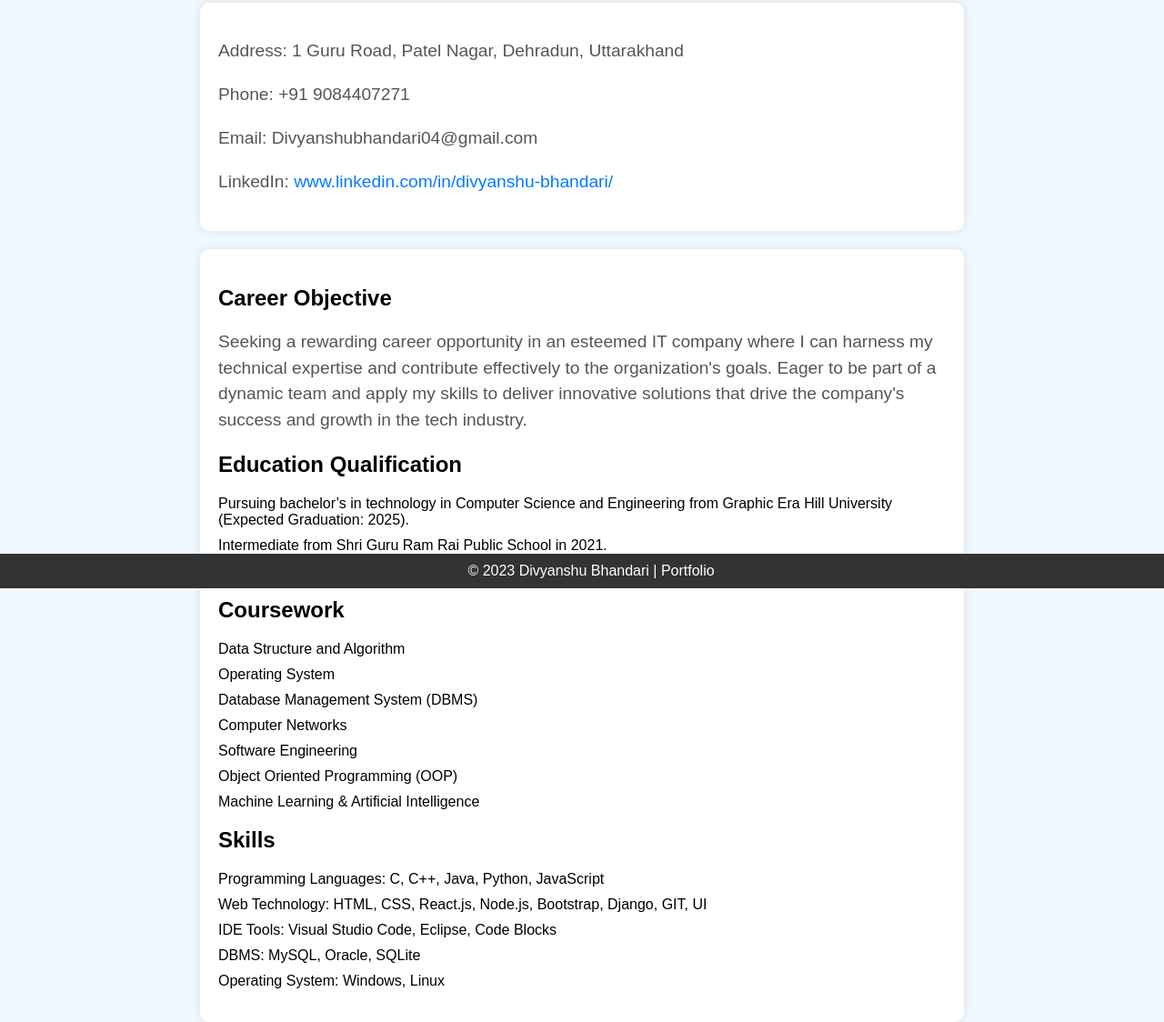
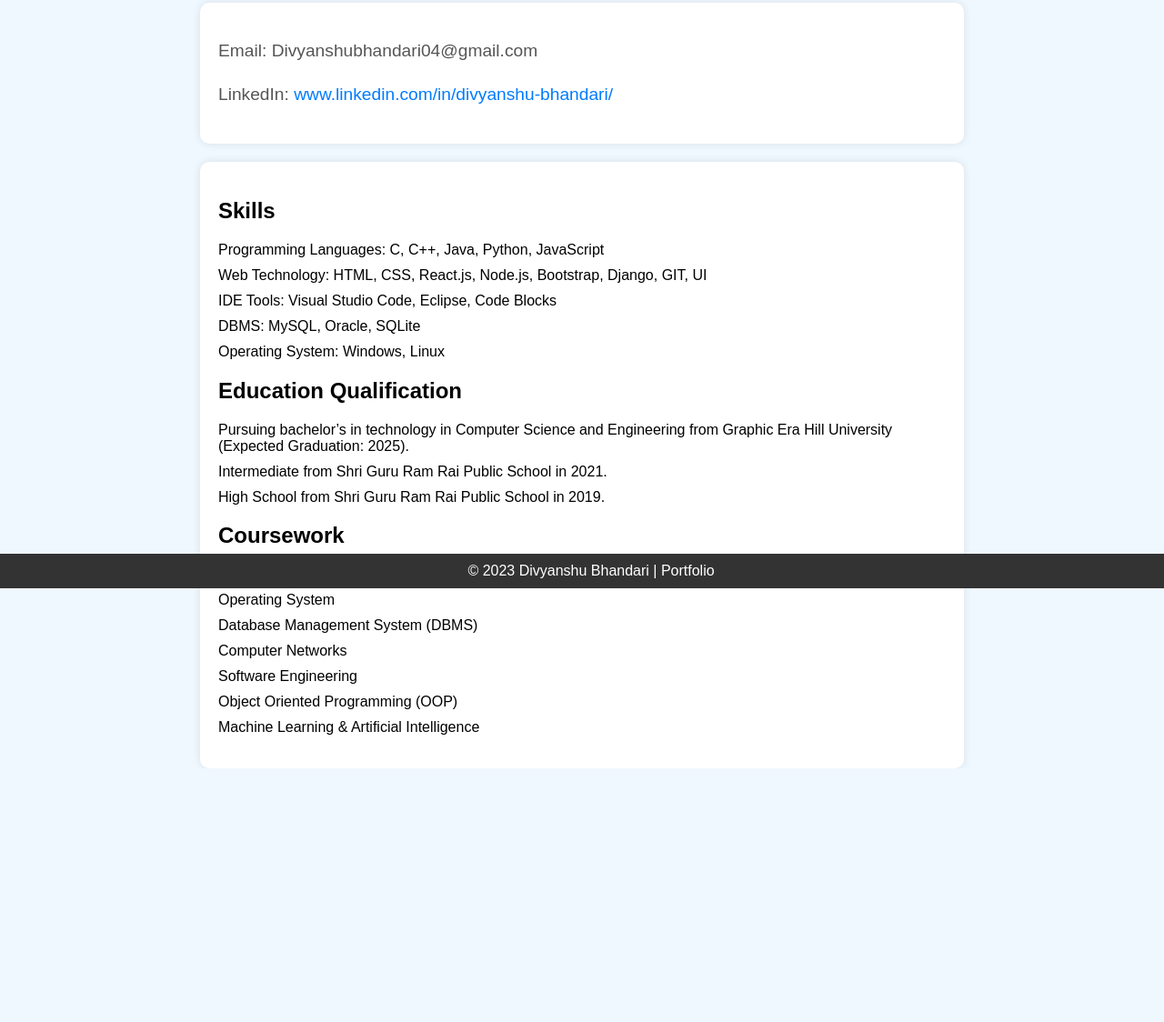
Before and after one commit to Divyanshu-Bhandari/Divyanshu-Bhandari.github.io, a plain HTML site: page index.html in a window 1280 px wide. Shown: the part 153-1277 px from the top of the page at 91% size. After the commit the page ends 998 px from the top, so only its background shows below. Drawn offline with nearby package versions, Linux system fonts and the light colour scheme.

Commit message:
Update index.html

```diff
--- a/index.html
+++ b/index.html
@@ -161,16 +161,21 @@
 
   <!-- Contact Details Section -->
   <section class="details-section animated fadeInUp">
-    <p>Address: 1 Guru Road, Patel Nagar, Dehradun, Uttarakhand</p>
-    <p>Phone: +91 9084407271</p>
     <p>Email: Divyanshubhandari04@gmail.com</p>
     <p>LinkedIn: <a href="www.linkedin.com/in/divyanshu-bhandari/" target="_blank">www.linkedin.com/in/divyanshu-bhandari/</a></p>
   </section>
 
   <!-- Career Objective, Education, and Other Details Section -->
   <section class="details-section animated fadeInUp">
-    <h2>Career Objective</h2>
-    <p>Seeking a rewarding career opportunity in an esteemed IT company where I can harness my technical expertise and contribute effectively to the organization's goals. Eager to be part of a dynamic team and apply my skills to deliver innovative solutions that drive the company's success and growth in the tech industry.</p>
+
+    <h2>Skills</h2>
+    <ul>
+      <li>Programming Languages: C, C++, Java, Python, JavaScript</li>
+      <li>Web Technology: HTML, CSS, React.js, Node.js, Bootstrap, Django, GIT, UI</li>
+      <li>IDE Tools: Visual Studio Code, Eclipse, Code Blocks</li>
+      <li>DBMS: MySQL, Oracle, SQLite</li>
+      <li>Operating System: Windows, Linux</li>
+    </ul>
 
     <h2>Education Qualification</h2>
     <ul>
@@ -189,16 +194,6 @@
       <li>Object Oriented Programming (OOP)</li>
       <li>Machine Learning & Artificial Intelligence</li>
     </ul>
-
-    <h2>Skills</h2>
-    <ul>
-      <li>Programming Languages: C, C++, Java, Python, JavaScript</li>
-      <li>Web Technology: HTML, CSS, React.js, Node.js, Bootstrap, Django, GIT, UI</li>
-      <li>IDE Tools: Visual Studio Code, Eclipse, Code Blocks</li>
-      <li>DBMS: MySQL, Oracle, SQLite</li>
-      <li>Operating System: Windows, Linux</li>
-    </ul>
-
   </section>
 
   <!-- Social media icons and other sections go here -->
```
